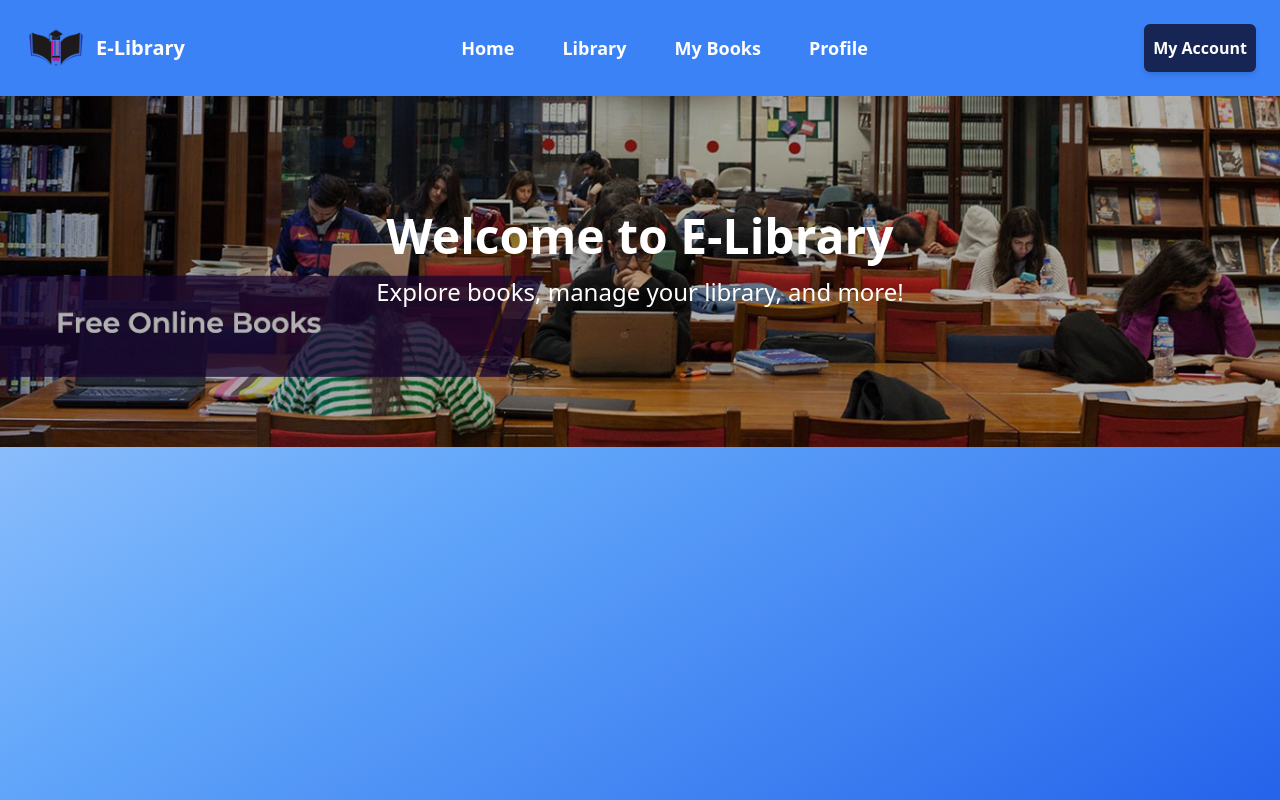
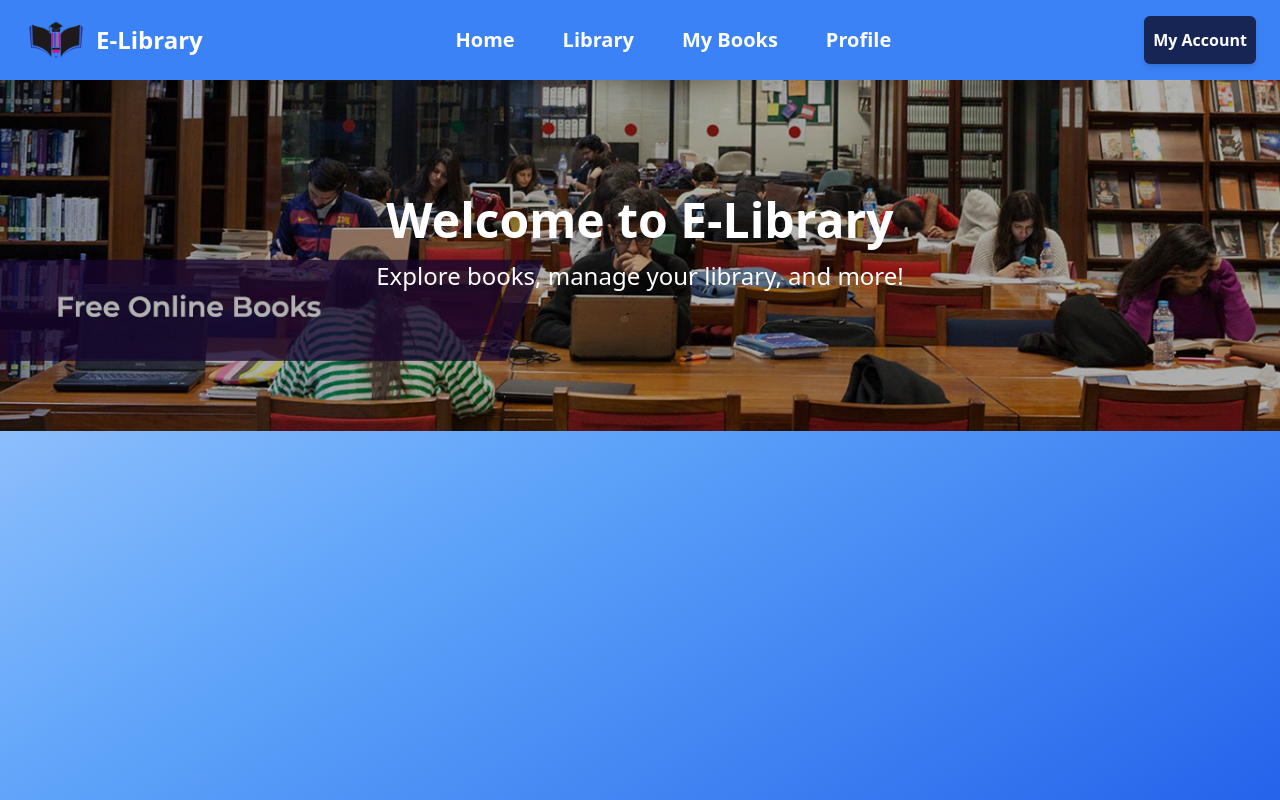
Before and after one commit to AmmarBinAli/E-Library, a React app: page / in a window 1280 px wide. Built offline with nearby package versions, Linux system fonts and the light colour scheme; the HTML template or start-up script is replaced by a standard one.

Commit message:
Added my new code after friend's update

```diff
--- a/package.json
+++ b/package.json
@@ -10,6 +10,7 @@
     "preview": "vite preview"
   },
   "dependencies": {
+    "framer-motion": "^12.23.12",
     "lucide-react": "^0.542.0",
     "react": "^19.1.1",
     "react-dom": "^19.1.1",
--- a/src/App.jsx
+++ b/src/App.jsx
@@ -10,19 +10,16 @@ export default function App() {
       <Navbar />
 
       <Routes>
-        {/* Home Page */}
         <Route
           path="/"
           element={
             <div className="relative w-full ">
-              {/* Background Image */}
               <img
                 src={bg}
                 alt="Background"
                 className="w-full h-full object-conatin"
               />
 
-              {/* Optional overlay content */}
               <div className="absolute inset-0 flex flex-col justify-center items-center bg-black bg-opacity-30 text-white px-4 text-center">
                 <h1 className="text-3xl md:text-5xl font-bold mb-4">
                   Welcome to E-Library
@@ -35,7 +32,6 @@ export default function App() {
           }
         />
 
-        {/* Auth Pages */}
         <Route path="/login" element={<Login />} />
         <Route path="/signup" element={<Signup />} />
       </Routes>
--- a/src/components/Navbar.jsx
+++ b/src/components/Navbar.jsx
@@ -7,17 +7,16 @@ export default function Navbar() {
   const [isOpen, setIsOpen] = useState(false);
 
   return (
-    <nav className="bg-blue-500 shadow px-6 py-4 flex justify-between items-center relative">
-      {/* Logo */}
+    <nav className="bg-blue-500 shadow px-6 py-2 flex justify-between items-center relative">
+
       <Link to="/">
         <div className="flex items-center space-x-2 cursor-pointer">
           <img src={logo} alt="Logo" className="h-16 w-16 object-contain" />
-          <span className="font-bold text-xl text-white">E-Library</span>
+          <span className="font-bold text-2xl text-white">E-Library</span>
         </div>
       </Link>
 
-      {/* Desktop Menu */}
-      <ul className="hidden md:flex flex-1 justify-center space-x-12 items-center text-white text-lg">
+      <ul className="hidden md:flex flex-1 justify-center space-x-12 items-center text-white text-xl">
         <li className="font-semibold cursor-pointer hover:text-gray-200 transition-transform duration-200 hover:scale-105">
           <Link to="/">Home</Link>
         </li>
@@ -32,7 +31,7 @@ export default function Navbar() {
         </li>
       </ul>
 
-      {/* Account Button */}
+
       <div className="hidden md:block">
         <Link to="/login">
           <button className="font-semibold w-28 h-12 bg-blue-950 text-white rounded-md shadow-md transition-transform duration-200 hover:scale-105 hover:shadow-lg">
@@ -41,14 +40,14 @@ export default function Navbar() {
         </Link>
       </div>
 
-      {/* Mobile Hamburger */}
+
       <div className="md:hidden flex items-center">
         <button onClick={() => setIsOpen(!isOpen)}>
           {isOpen ? <X className="w-8 h-8 text-white" /> : <Menu className="w-8 h-8 text-white" />}
         </button>
       </div>
 
-      {/* Mobile Menu */}
+
       {isOpen && (
         <ul className="absolute top-full left-0 w-full bg-blue-500 flex flex-col items-center space-y-4 py-4 text-white md:hidden shadow-lg z-10">
           <li className="font-semibold cursor-pointer hover:text-gray-200 transition-transform duration-200 hover:scale-105">
@@ -65,7 +64,7 @@ export default function Navbar() {
           </li>
           <li>
             <Link to="/login" onClick={() => setIsOpen(false)}>
-              <button className="font-semibold w-28 h-12 bg-blue-950 text-white rounded-md shadow-md transition-transform duration-200 hover:scale-105 hover:shadow-lg">
+              <button className="font-semibold w-28 h-12 bg-blue-950 text-white rounded-md shadow-md transition-transform duration-200 hover:scale-[1.02] hover:shadow-lg">
                 My Account
               </button>
             </Link>
```
Also changed, not shown: 1 other file (tests, documents, lock files or other folders).
